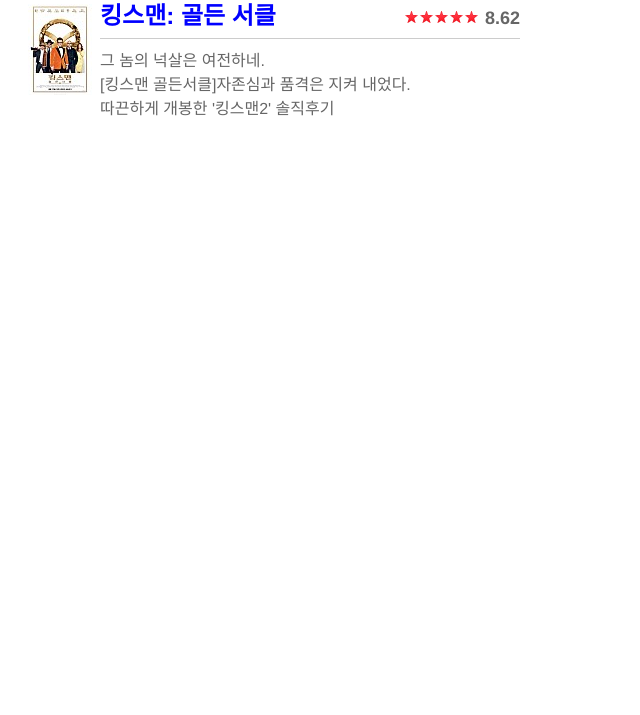
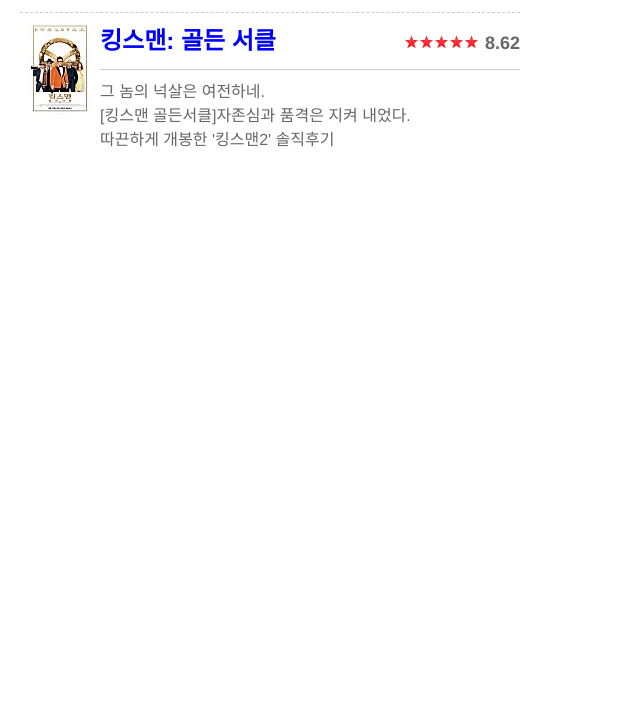
Before and after one commit to jangji1/markupStudy, a website: page index.html in a window 1280 px wide. Shown: the part 85-800 px from the top of the page, without its empty margins (0-640 px from the left). Drawn offline with Linux system fonts and the light colour scheme.

Commit message:
과제수정

```diff
--- a/css/markup.css
+++ b/css/markup.css
@@ -26,7 +26,7 @@
 	display: block;
 }
 body {
-	line-height: 1;
+	line-height: 1.5;
 }
 ol, ul {
 	list-style: none;
@@ -53,16 +53,20 @@
     height: 0;
 }
 .clearfix {display: inline-block;}
+.hide {display: none;}
 
 body {font-family: 'Nanum Gothic', 'Malgun Gothic', Helvetica, sans-serif, Verdana; font-size: 16px; color: #333;}
 .wrap {padding: 20px;width: 500px;}
-.wrap h1 {padding-bottom: 20px;font-size: 38px; border-bottom: 1px dashed #ccc;}
-.wrap .content a {display: block;}
+.wrap .subject {padding-bottom: 20px;font-size: 38px; border-bottom: 1px dashed #ccc;}
+.wrap .content {width: 100%;}
 .wrap .content .thumbnail {float: left;width: 80px;padding: 10px 0;text-align: center;}
-.wrap .content .cont {float: left;width: 420px;padding:10px 0;}
-.wrap .content .cont h2 {position: relative;padding-bottom: 10px;font-size: 24px; font-weight: bold; color: #00f;border-bottom: 1px solid #ccc;}
-.wrap .content .cont h2 .score {position: absolute;top: 0;right: 0}
-.wrap .content .cont h2 .score_img {display: inline-block;width: 73px;height: 13px;background: url('../images/img_star.png') no-repeat;}
-.wrap .content .cont h2 .score_txt {font-size: 18px; color: #666;}
-.wrap .content .cont ul {margin-top: 10px;}
-.wrap .content .cont ul li {line-height: 1.5em;color: #666;}
+.wrap .content .thumbnail+.cont {width: 420px;}
+.wrap .content .cont {float: left;width: 100%;padding:10px 0;}
+.wrap .content .cont .title {width: 100%;padding: 0 0 10px;font-size: 24px; font-weight: bold; border-bottom: 1px solid #ccc;}
+.wrap .content .cont .title .title_link {float: left;width:70%;color: #00f;text-decoration: none;}
+.wrap .content .cont .title .score {float: right;}
+.wrap .content .cont .title .score_img {display: inline-block;width: 73px;height: 13px;background: url('../images/img_star.png') no-repeat;font-size: 0;vertical-align: middle;}
+.wrap .content .cont .title .score_txt {font-size: 18px; color: #666;}
+.wrap .content .cont .comments {margin-top: 10px;}
+.wrap .content .cont .comments .comment {line-height: 1.5em;}
+.wrap .content .cont .comments .comment .comment_link {text-decoration: none;color: #666;}
--- a/index.html
+++ b/index.html
@@ -2,29 +2,27 @@
 <html lang="ko">
 <head>
     <meta charset="UTF-8">
-    <title></title>
+    <title>평점&amp;리뷰</title>
     <link rel="stylesheet" href="css/markup.css">
 </head>
 <body>
     <div class="wrap">
-        <h1>평점&amp;리뷰</h1>
+        <h1 class="subject">평점&amp;리뷰</h1>
         <div class="content clearfix">
-            <a href="#">
             <div class="thumbnail"><img src="images/img_thumbnail.jpg" alt="킹스맨:골든 서클"></div>
             <div class="cont">
-                    <h2>킹스맨: 골든 서클
+                <h2 class="title clearfix"><a href="#" class="title_link">킹스맨: 골든 서클</a>
                     <div class="score">
-                            <span class="score_img"></span>
-                            <span class="score_txt">8.62</span>
+                        <span class="score_img"><span class="hide">평점</span>8.62</span>
+                        <span class="score_txt"><span class="hide">평점</span>8.62</span>
                     </div>
                 </h2>
-                    <ul>
-                        <li>그 놈의 넉살은 여전하네.</li>
-                        <li>[킹스맨 골든서클]자존심과 품격은 지켜 내었다.</li>
-                        <li>따끈하게 개봉한 '킹스맨2' 솔직후기</li>
+                <ul class="comments">
+                    <li class="comment"><a href="#" class="comment_link">그 놈의 넉살은 여전하네.</a></li>
+                    <li class="comment"><a href="#" class="comment_link">[킹스맨 골든서클]자존심과 품격은 지켜 내었다.</a></li>
+                    <li class="comment"><a href="#" class="comment_link">따끈하게 개봉한 '킹스맨2' 솔직후기</a></li>
                 </ul>
             </div>
-            </a>
         </div>
     </div>
 </body>
```
Lines whose indentation alone changed are shown as unchanged.
